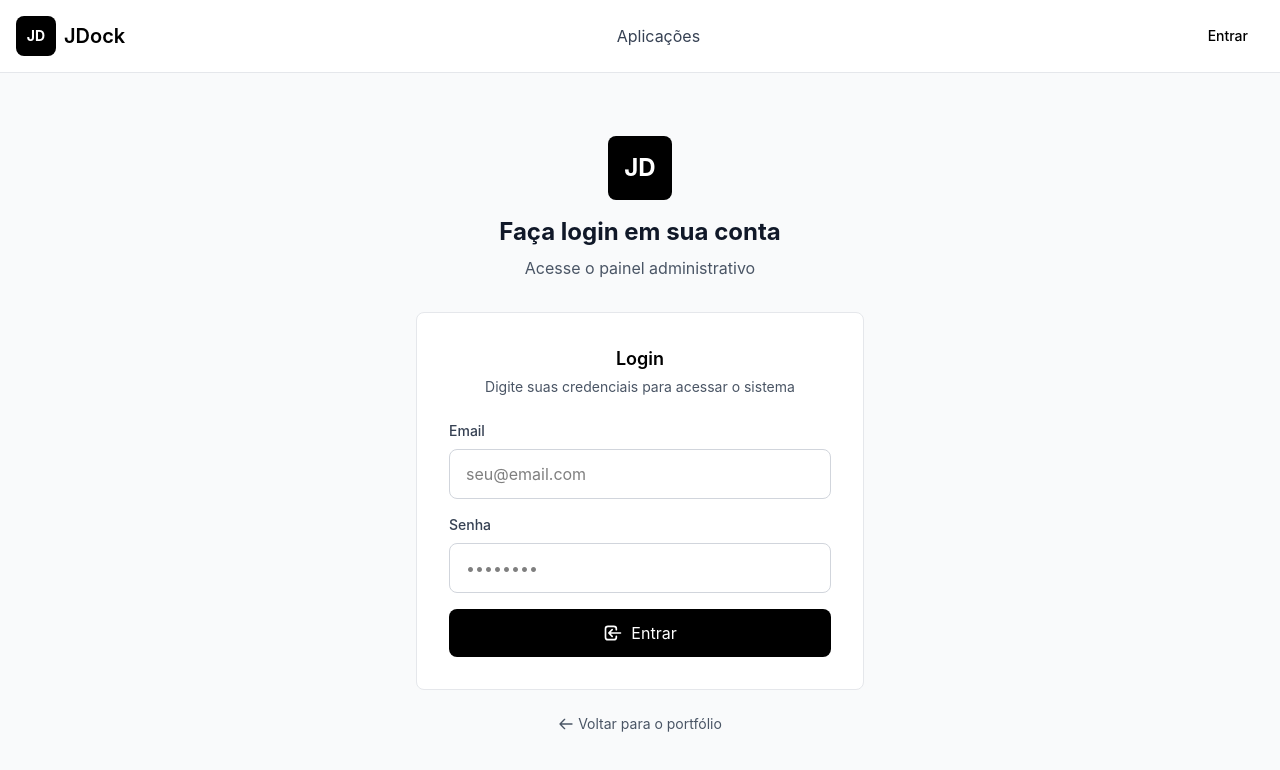
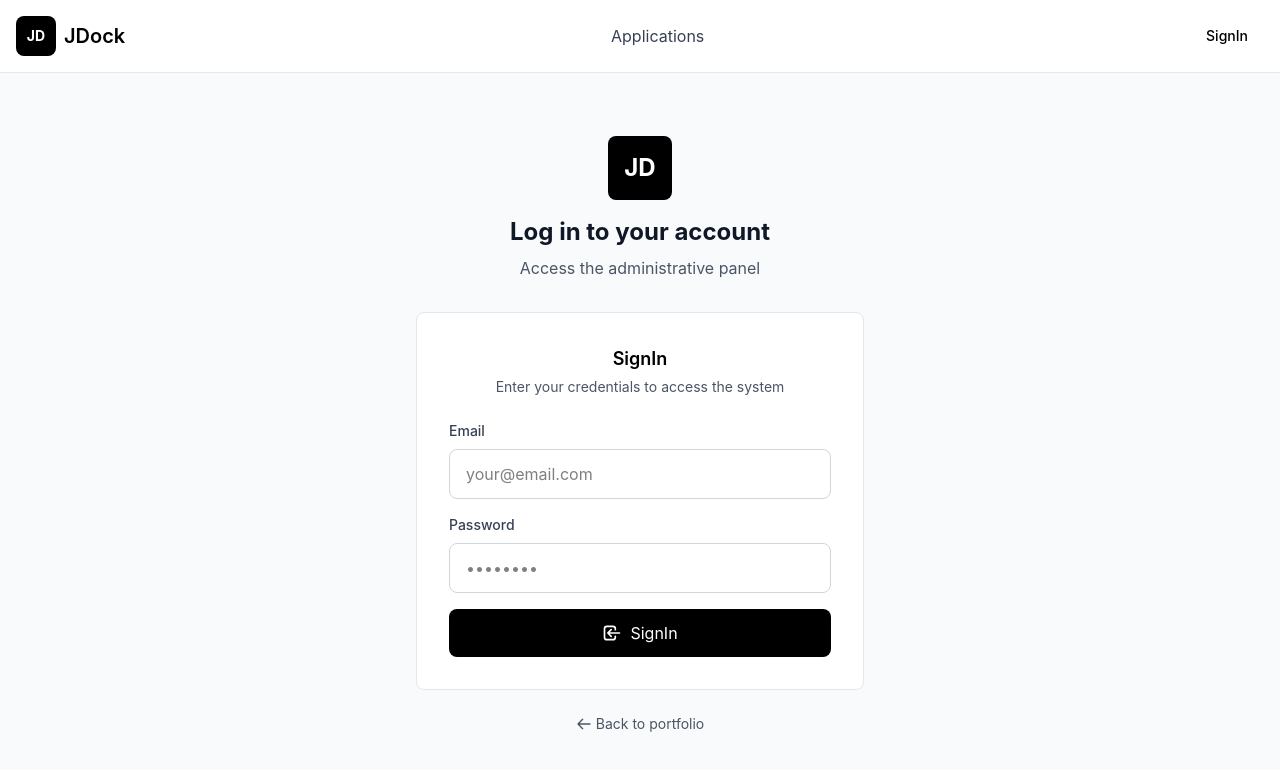
Before and after one commit to joaop06/JCoder, a Next.js app in the folder frontend/: page /login in a window 1280 px wide. Shown: the top 770 px of the page. Built offline with nearby package versions, Linux system fonts and the light colour scheme; no server answers.

Commit message:
Partial translation

```diff
--- a/frontend/app/login/page.tsx
+++ b/frontend/app/login/page.tsx
@@ -19,37 +19,27 @@ export default function LoginPage() {
     setErrorMsg(null);
 
     try {
-      // Chamada real à API
       const data: LoginResponse = await AuthService.login({ email, password });
 
-      // Ajuste estes nomes de campos conforme seu LoginResponse
-      const accessToken =
-        // tente vários formatos comuns, ou ajuste para o seu contrato
-        (data as any).accessToken ??
-        (data as any).token ??
-        (data as any).data?.accessToken;
-
-      const user =
-        (data as any).user ??
-        (data as any).data?.user ??
-        { email };
+      const user = data.user;
+      const accessToken = data.accessToken;
 
       if (!accessToken) {
-        throw new Error('Token de acesso não encontrado na resposta.');
+        throw new Error('Access token not found in response.');
       }
 
-      // Persistência do auth no client
+      // Auth persistence on the client
       localStorage.setItem('accessToken', accessToken);
       localStorage.setItem('user', JSON.stringify(user));
 
-      // Redireciona para o admin
+      // Redirects to admin
       router.push('/admin');
     } catch (err: any) {
-      // Tratamento de erro amigável
+      // Friendly error handling
       const apiMessage =
         err?.response?.data?.message ||
         err?.message ||
-        'Falha ao entrar. Verifique suas credenciais e tente novamente.';
+        'Failed to log in. Please check your credentials and try again.';
       setErrorMsg(apiMessage);
     } finally {
       setIsLoading(false);
@@ -74,7 +64,7 @@ export default function LoginPage() {
                 href="/"
                 className="text-gray-700 hover:text-black transition-colors"
               >
-                Aplicações
+                Applications
               </Link>
             </nav>
 
@@ -82,7 +72,7 @@ export default function LoginPage() {
               href="/"
               className="px-4 py-2 text-sm font-medium hover:opacity-80 transition-opacity"
             >
-              Entrar
+              SignIn
             </Link>
           </div>
         </div>
@@ -97,23 +87,23 @@ export default function LoginPage() {
               <span className="text-white font-bold text-2xl">JD</span>
             </div>
             <h1 className="text-2xl font-bold text-gray-900 mb-2">
-              Faça login em sua conta
+              Log in to your account
             </h1>
             <p className="text-gray-600">
-              Acesse o painel administrativo
+              Access the administrative panel
             </p>
           </div>
 
           {/* Login Form */}
           <div className="bg-white border border-gray-200 rounded-lg p-8">
             <div className="mb-6 text-center">
-              <h2 className="text-lg font-semibold mb-1">Login</h2>
+              <h2 className="text-lg font-semibold mb-1">SignIn</h2>
               <p className="text-sm text-gray-600">
-                Digite suas credenciais para acessar o sistema
+                Enter your credentials to access the system
               </p>
             </div>
 
-            {/* Alerta de erro */}
+            {/* Error alert */}
             {errorMsg && (
               <div className="mb-4 rounded-md border border-red-200 bg-red-50 px-4 py-3 text-sm text-red-700">
                 {errorMsg}
@@ -126,29 +116,29 @@ export default function LoginPage() {
                   Email
                 </label>
                 <input
+                  required
                   id="email"
                   type="email"
-                  placeholder="seu@email.com"
                   value={email}
+                  disabled={isLoading}
+                  placeholder="your@email.com"
                   onChange={(e) => setEmail(e.target.value)}
-                  required
-                  disabled={isLoading}
                   className="w-full px-4 py-3 border border-gray-300 rounded-lg focus:outline-none focus:ring-2 focus:ring-black focus:border-transparent disabled:opacity-60"
                 />
               </div>
 
               <div>
                 <label htmlFor="password" className="block text-sm font-medium text-gray-700 mb-2">
-                  Senha
+                  Password
                 </label>
                 <input
+                  required
                   id="password"
                   type="password"
+                  value={password}
+                  disabled={isLoading}
                   placeholder="••••••••"
-                  value={password}
                   onChange={(e) => setPassword(e.target.value)}
-                  required
-                  disabled={isLoading}
                   className="w-full px-4 py-3 border border-gray-300 rounded-lg focus:outline-none focus:ring-2 focus:ring-black focus:border-transparent disabled:opacity-60"
                 />
               </div>
@@ -159,13 +149,13 @@ export default function LoginPage() {
                 className="w-full flex items-center justify-center gap-2 px-4 py-3 bg-black text-white rounded-lg hover:bg-gray-800 transition-colors disabled:opacity-50 disabled:cursor-not-allowed"
               >
                 {isLoading ? (
-                  <span>Entrando...</span>
+                  <span>Entering...</span>
                 ) : (
                   <>
                     <svg className="w-5 h-5" fill="none" stroke="currentColor" viewBox="0 0 24 24">
                       <path strokeLinecap="round" strokeLinejoin="round" strokeWidth={2} d="M11 16l-4-4m0 0l4-4m-4 4h14m-5 4v1a3 3 0 01-3 3H6a3 3 0 01-3-3V7a3 3 0 013-3h7a3 3 0 013 3v1" />
                     </svg>
-                    Entrar
+                    SignIn
                   </>
                 )}
               </button>
@@ -181,7 +171,7 @@ export default function LoginPage() {
               <svg className="w-4 h-4" fill="none" stroke="currentColor" viewBox="0 0 24 24">
                 <path strokeLinecap="round" strokeLinejoin="round" strokeWidth={2} d="M10 19l-7-7m0 0l7-7m-7 7h18" />
               </svg>
-              Voltar para o portfólio
+              Back to portfolio
             </Link>
           </div>
         </div>
--- a/frontend/app/page.tsx
+++ b/frontend/app/page.tsx
@@ -25,8 +25,8 @@ export default function Home() {
       })
       .catch(err => {
         if (!isMounted) return;
-        console.error('Falha ao carregar aplica\u00e7\u00f5es', err);
-        setError('N\u00e3o foi poss\u00edvel carregar as aplica\u00e7\u00f5es. Tente novamente.');
+        console.error('Failure to load applications', err);
+        setError('The applications could not be loaded. Please try again.');
       })
       .finally(() => {
         if (!isMounted) return;
@@ -134,4 +134,4 @@ export default function Home() {
       <Footer />
     </div>
   );
-}
+};
--- a/frontend/components/Header.tsx
+++ b/frontend/components/Header.tsx
@@ -64,7 +64,7 @@ export default function Header({
                 href="/login"
                 className="px-4 py-2 text-sm font-medium hover:opacity-80 transition-opacity"
               >
-                Entrar
+                SignIn
               </Link>
             )}
           </div>
@@ -113,7 +113,7 @@ export default function Header({
                   href="/login"
                   className="px-4 py-2 text-sm font-medium hover:opacity-80 transition-opacity"
                 >
-                  Entrar
+                  SignIn
                 </Link>
               ) : (
                 <div className="flex items-center gap-3">
```
